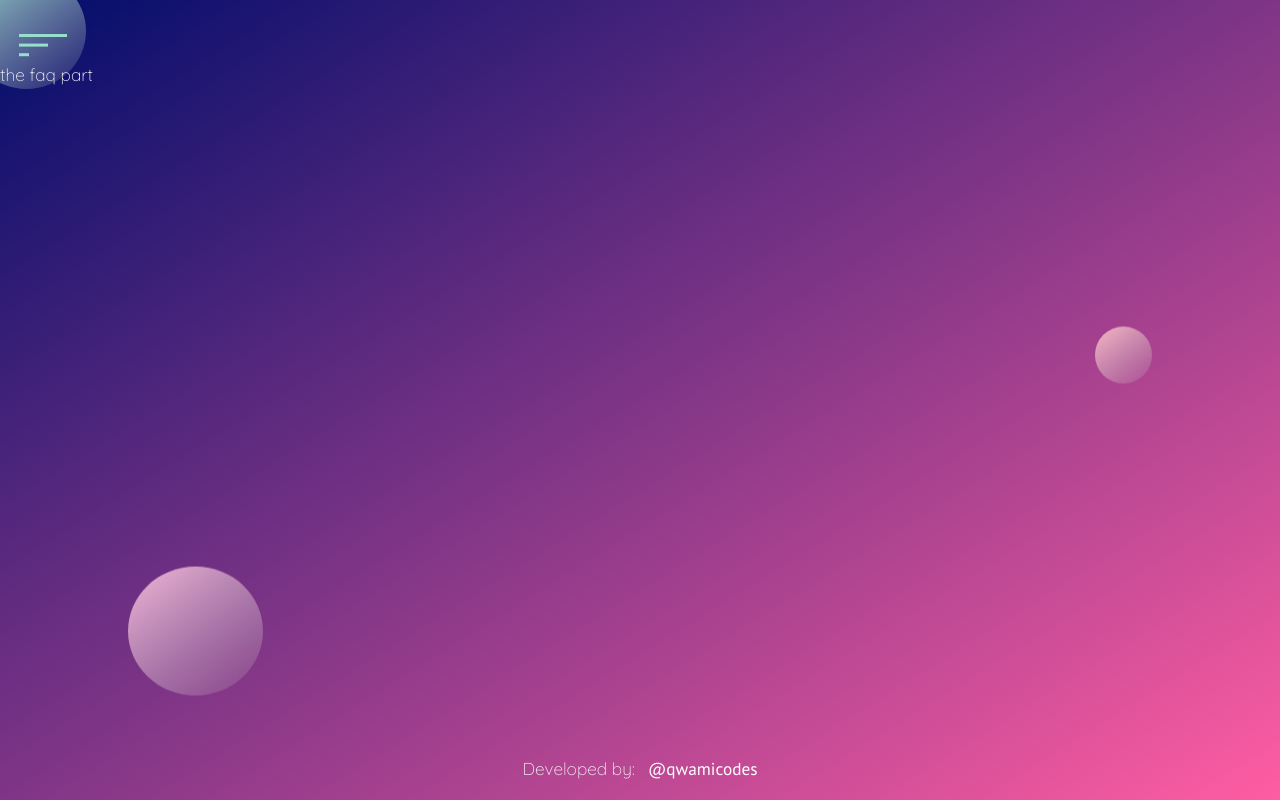
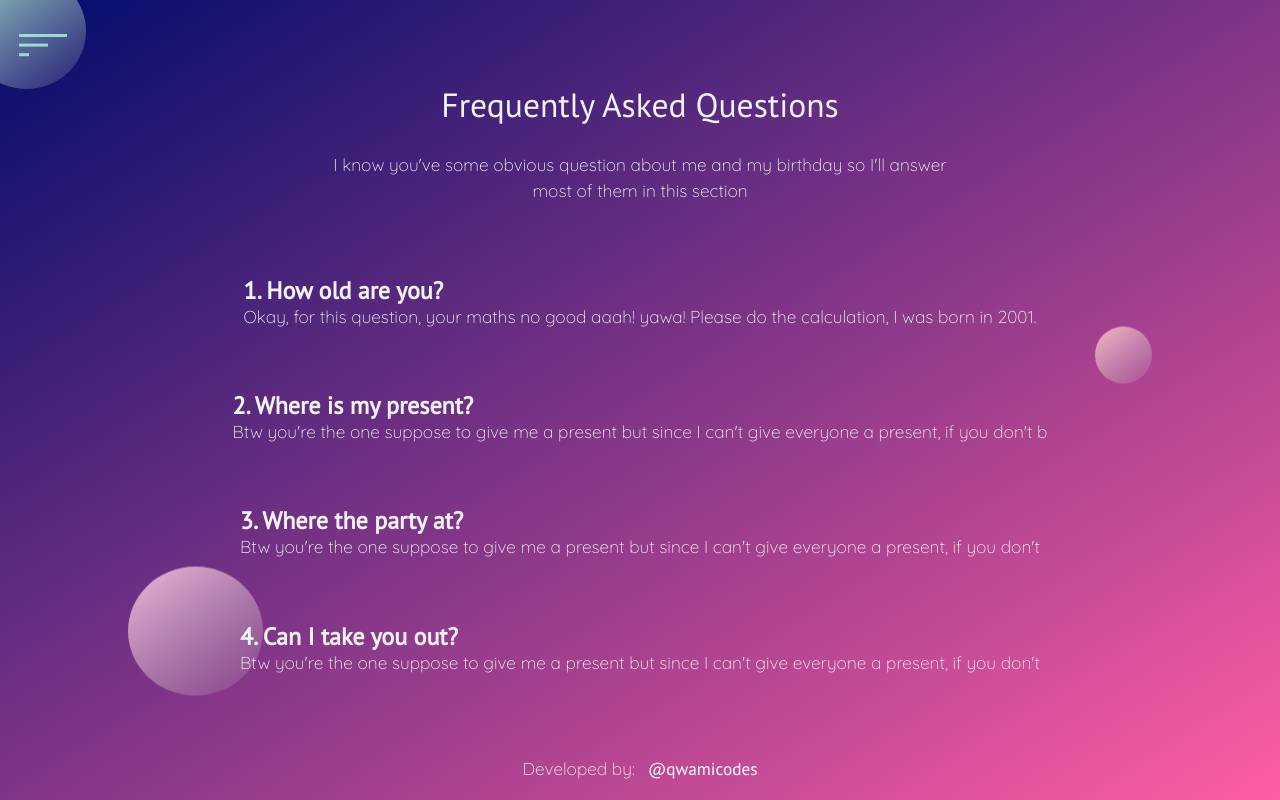
Before and after one commit to qwamicodes/birthdaysite, a React (Create React App) app: page /faqs in a window 1280 px wide. Built offline with nearby package versions, Linux system fonts and the light colour scheme.

Commit message:
built the faq section

```diff
--- /dev/null
+++ b/src/components/Questions.js
@@ -0,0 +1,14 @@
+import React from "react";
+
+const Questions = ({ no, question, answer }) => {
+  return (
+    <div className="faq__container">
+      <div className="faq__container--question">
+        {no}. {question}
+      </div>
+      <div className="faq__container--answer">{answer}</div>
+    </div>
+  );
+};
+
+export default Questions;
--- a/src/css/styles.css
+++ b/src/css/styles.css
@@ -1,13 +1,13 @@
-.u-flex-center, .u-flex-left, .u-flex-right, .footer, .nav-icon, .nav__background, .nav__links, .header {
+.u-flex-center, .u-flex-left, .u-flex-right, .footer, .nav-icon, .nav__background, .nav__links, .header, .faq__questions {
   display: flex; }
 
-.u-flex-center, .footer, .nav-icon, .nav__background, .nav__links, .header {
+.u-flex-center, .footer, .nav-icon, .nav__background, .nav__links, .header, .faq__questions {
   justify-content: center; }
 
-.u-flex-center, .u-flex-left, .u-flex-right, .footer, .nav-icon, .nav__background, .nav__links, .header {
+.u-flex-center, .u-flex-left, .u-flex-right, .footer, .nav-icon, .nav__background, .nav__links, .header, .faq__questions {
   align-items: center; }
 
-.nav__links {
+.nav__links, .faq__questions {
   flex-direction: column; }
 
 .u-flex-left {
@@ -119,6 +119,9 @@
 .u-position-sticky {
   position: sticky !important; }
 
+.u-text-center {
+  text-align: center; }
+
 @keyframes hue {
   0% {
     filter: hue-rotate(0deg); }
@@ -180,6 +183,9 @@
 
 .primary-heading {
   font: 500 6rem "Telma-Regular"; }
+
+.primary-sub-heading {
+  font: 500 3.5rem "PTSans-Regular"; }
 
 .secondary-heading {
   font: 400 5rem "PTSans-Regular"; }
@@ -249,6 +255,9 @@ button {
 
 .hide {
   overflow: hidden; }
+
+.statement {
+  text-align: center; }
 
 .btn {
   padding: 1rem 2rem; }
@@ -440,3 +449,21 @@ button {
   @media only screen and (max-width: 20em) {
     .body {
       width: 98%; } }
+
+.faq {
+  height: 100%;
+  max-height: 100%;
+  display: grid;
+  grid-template-rows: 12% 10% 78%; }
+  .faq__container--question {
+    font: 600 2.5rem "PTSans-Regular"; }
+  .faq__questions {
+    max-height: 100%;
+    height: 100%;
+    overflow-x: hidden;
+    overflow-y: scroll;
+    justify-content: space-evenly; }
+    @media only screen and (max-width: 48em) {
+      .faq__questions {
+        width: 90%;
+        margin: 0 auto; } }
--- /dev/null
+++ b/src/json/faqs.json
@@ -0,0 +1,24 @@
+{
+  "faqs": [
+    {
+      "no": 1,
+      "question": "How old are you?",
+      "answer": "Okay, for this question, your maths no good aaah! yawa! Please do the calculation, I was born in 2001."
+    },
+    {
+      "no": 2,
+      "question": "Where is my present?",
+      "answer": "Btw you're the one suppose to give me a present but since I can't give everyone a present, if you don't b"
+    },
+    {
+      "no": 3,
+      "question": "Where the party at?",
+      "answer": "Btw you're the one suppose to give me a present but since I can't give everyone a present, if you don't "
+    },
+    {
+      "no": 4,
+      "question": "Can I take you out?",
+      "answer": "Btw you're the one suppose to give me a present but since I can't give everyone a present, if you don't "
+    }
+  ]
+}
--- a/src/pages/FAQs.js
+++ b/src/pages/FAQs.js
@@ -1,16 +1,42 @@
-import React from "react";
+import React, { useState, useEffect } from "react";
 import { motion } from "framer-motion";
 import { pageAnimation } from "../helpers/Animation";
+import faqs from "../json/faqs.json";
+import Questions from "../components/Questions";
 
 const FAQs = () => {
+  const [faqData, setFaqData] = useState();
+
+  useEffect(() => {
+    setFaqData(faqs.faqs);
+  }, []);
+
   return (
     <motion.div
       variants={pageAnimation}
       animate="show"
       initial="hidden"
       exit="exit"
+      className="faq"
     >
-      the faq part
+      <div className="u-flex-center primary-sub-heading u-text-center">
+        Frequently Asked Questions
+      </div>
+      <div className="body u-flex-center">
+        I know you've some obvious question about me and my birthday so I'll
+        answer most of them in this section
+      </div>
+      <div className="faq__questions u-flex-center">
+        {faqData &&
+          faqData.map((faq) => (
+            <Questions
+              key={faq.no}
+              no={faq.no}
+              question={faq.question}
+              answer={faq.answer}
+            />
+          ))}
+      </div>
     </motion.div>
   );
 };
--- a/src/sass/base/_reset.scss
+++ b/src/sass/base/_reset.scss
@@ -67,3 +67,7 @@ button {
 .hide {
   overflow: hidden;
 }
+
+.statement {
+  text-align: center;
+}
--- a/src/sass/base/_typography.scss
+++ b/src/sass/base/_typography.scss
@@ -62,6 +62,10 @@ $navigation-heading: 500 4rem $ptsans-regular;
   font: 500 6rem $telma-regular;
 }
 
+.primary-sub-heading {
+  font: 500 3.5rem $ptsans-regular;
+}
+
 .secondary-heading {
   font: 400 5rem $ptsans-regular;
 }
--- a/src/sass/pages/_faq.scss
+++ b/src/sass/pages/_faq.scss
@@ -0,0 +1,29 @@
+.faq {
+  height: 100%;
+  max-height: 100%;
+  display: grid;
+  grid-template-rows: 12% 10% 78%;
+
+  &__container {
+    &--question {
+      font: 600 2.5rem $ptsans-regular;
+    }
+
+    &--answer {
+    }
+  }
+
+  &__questions {
+    max-height: 100%;
+    height: 100%;
+    overflow-x: hidden;
+    overflow-y: scroll;
+    @include flexbottom;
+    justify-content: space-evenly;
+
+    @include respond(tab-port) {
+      width: 90%;
+      margin: 0 auto;
+    }
+  }
+}
--- a/src/sass/utils/_utilities.scss
+++ b/src/sass/utils/_utilities.scss
@@ -99,6 +99,10 @@
   position: sticky !important;
 }
 
+.u-text-center {
+  text-align: center;
+}
+
 .u-flex-center {
   @include flexcenter;
 }
```
